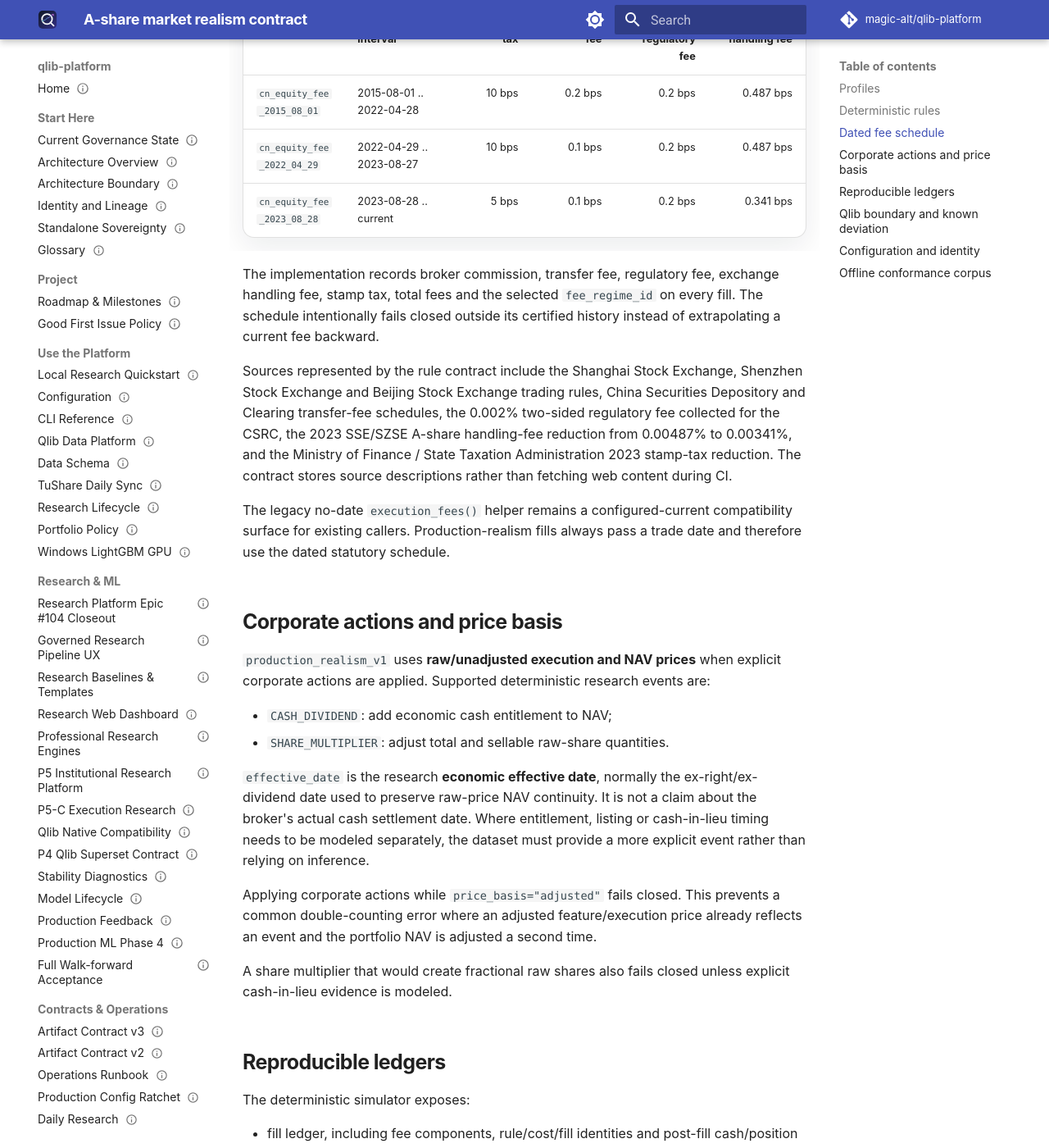
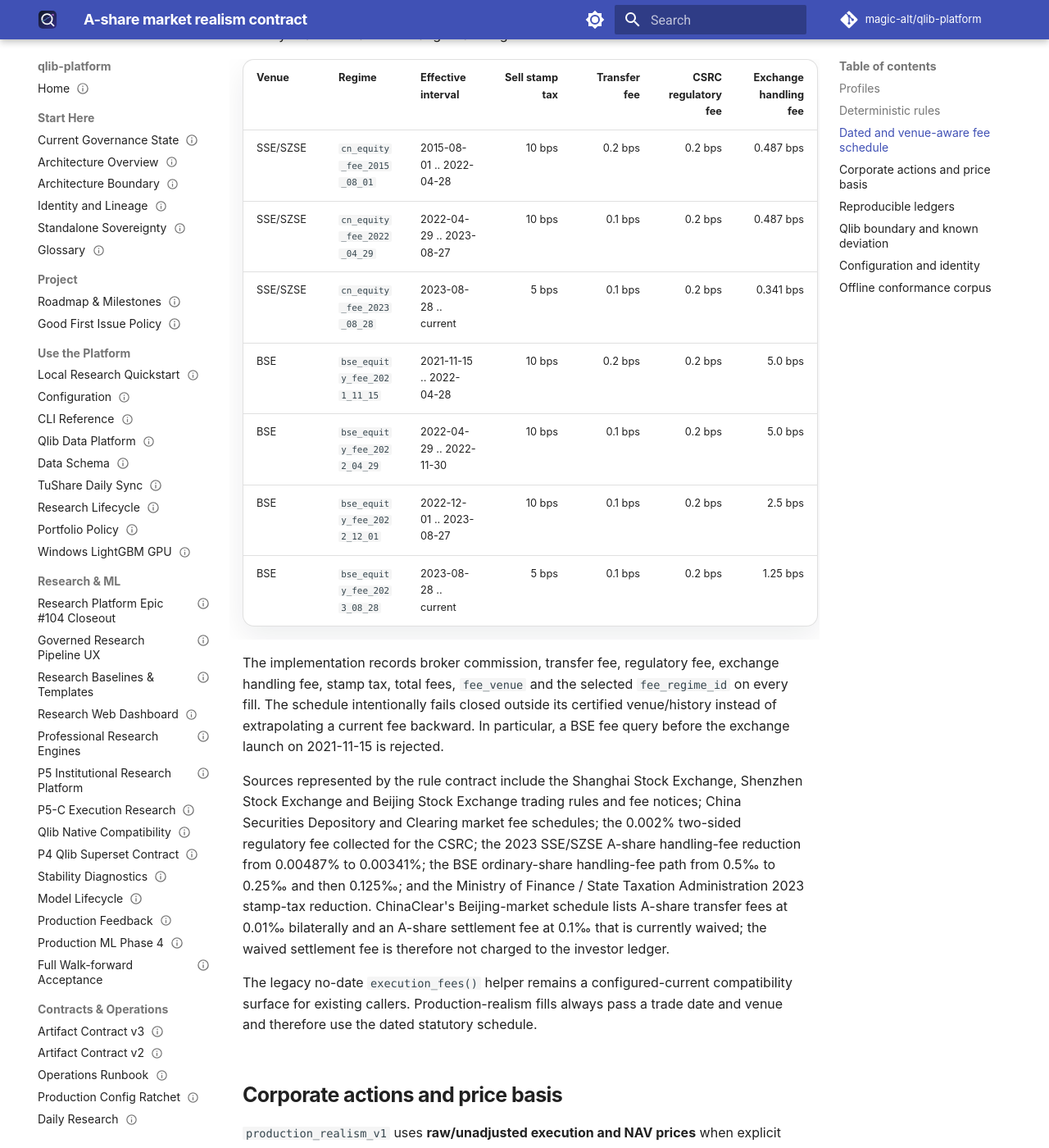
Before and after one commit to magic-alt/qlib-platform, an MkDocs documentation site: the page built from docs/ashare_market_realism.md, in a window 1280 px wide and 1400 px high, scrolled down 1935 px. Shown: the whole window at 82% size. Built offline with MkDocs 1.6.1 and Material for MkDocs 9.7.7, drawn with Linux system fonts in a browser that asks for light colours; comment, search, counter and statistics services are not loaded; some of the changed text lies outside the part shown.

Commit message:
docs(backtest): document venue-aware A-share fee regimes

```diff
--- a/docs/ashare_market_realism.md
+++ b/docs/ashare_market_realism.md
@@ -32,21 +32,27 @@ Key certified semantics are:
 - **Listing lifecycle** — `PRE_LISTING`/`NOT_LISTED` and `DELISTED`/`POST_DELISTING` states are explicitly non-tradable, supporting a PIT universe without silently backfilling future listings or dead securities.
 - **Capacity hook** — deterministic market conformance is separate from liquidity assumptions. `max_participation_rate`, spread, slippage and square-root impact remain explicit research parameters rather than alpha logic.
 
-## Dated fee schedule
+## Dated and venue-aware fee schedule
 
 For the production-realism simulator, `commission_bps` is a **broker net-commission assumption**. It is added to the explicitly modeled statutory/market charges below. If a broker quote is an all-in commission that already contains exchange handling or regulatory charges, it must be decomposed before being used here; otherwise the backtest would double count those costs.
 
-| Regime | Effective interval | Sell stamp tax | Transfer fee | CSRC regulatory fee | Exchange handling fee |
-| --- | --- | ---: | ---: | ---: | ---: |
-| `cn_equity_fee_2015_08_01` | 2015-08-01 .. 2022-04-28 | 10 bps | 0.2 bps | 0.2 bps | 0.487 bps |
-| `cn_equity_fee_2022_04_29` | 2022-04-29 .. 2023-08-27 | 10 bps | 0.1 bps | 0.2 bps | 0.487 bps |
-| `cn_equity_fee_2023_08_28` | 2023-08-28 .. current | 5 bps | 0.1 bps | 0.2 bps | 0.341 bps |
+The fee selector uses both **trade date** and **venue**. `SSE_SZSE` and `BSE` therefore cannot silently share the same exchange-handling fee.
 
-The implementation records broker commission, transfer fee, regulatory fee, exchange handling fee, stamp tax, total fees and the selected `fee_regime_id` on every fill. The schedule intentionally fails closed outside its certified history instead of extrapolating a current fee backward.
+| Venue | Regime | Effective interval | Sell stamp tax | Transfer fee | CSRC regulatory fee | Exchange handling fee |
+| --- | --- | --- | ---: | ---: | ---: | ---: |
+| SSE/SZSE | `cn_equity_fee_2015_08_01` | 2015-08-01 .. 2022-04-28 | 10 bps | 0.2 bps | 0.2 bps | 0.487 bps |
+| SSE/SZSE | `cn_equity_fee_2022_04_29` | 2022-04-29 .. 2023-08-27 | 10 bps | 0.1 bps | 0.2 bps | 0.487 bps |
+| SSE/SZSE | `cn_equity_fee_2023_08_28` | 2023-08-28 .. current | 5 bps | 0.1 bps | 0.2 bps | 0.341 bps |
+| BSE | `bse_equity_fee_2021_11_15` | 2021-11-15 .. 2022-04-28 | 10 bps | 0.2 bps | 0.2 bps | 5.0 bps |
+| BSE | `bse_equity_fee_2022_04_29` | 2022-04-29 .. 2022-11-30 | 10 bps | 0.1 bps | 0.2 bps | 5.0 bps |
+| BSE | `bse_equity_fee_2022_12_01` | 2022-12-01 .. 2023-08-27 | 10 bps | 0.1 bps | 0.2 bps | 2.5 bps |
+| BSE | `bse_equity_fee_2023_08_28` | 2023-08-28 .. current | 5 bps | 0.1 bps | 0.2 bps | 1.25 bps |
 
-Sources represented by the rule contract include the Shanghai Stock Exchange, Shenzhen Stock Exchange and Beijing Stock Exchange trading rules, China Securities Depository and Clearing transfer-fee schedules, the 0.002% two-sided regulatory fee collected for the CSRC, the 2023 SSE/SZSE A-share handling-fee reduction from 0.00487% to 0.00341%, and the Ministry of Finance / State Taxation Administration 2023 stamp-tax reduction. The contract stores source descriptions rather than fetching web content during CI.
+The implementation records broker commission, transfer fee, regulatory fee, exchange handling fee, stamp tax, total fees, `fee_venue` and the selected `fee_regime_id` on every fill. The schedule intentionally fails closed outside its certified venue/history instead of extrapolating a current fee backward. In particular, a BSE fee query before the exchange launch on 2021-11-15 is rejected.
 
-The legacy no-date `execution_fees()` helper remains a configured-current compatibility surface for existing callers. Production-realism fills always pass a trade date and therefore use the dated statutory schedule.
+Sources represented by the rule contract include the Shanghai Stock Exchange, Shenzhen Stock Exchange and Beijing Stock Exchange trading rules and fee notices; China Securities Depository and Clearing market fee schedules; the 0.002% two-sided regulatory fee collected for the CSRC; the 2023 SSE/SZSE A-share handling-fee reduction from 0.00487% to 0.00341%; the BSE ordinary-share handling-fee path from 0.5‰ to 0.25‰ and then 0.125‰; and the Ministry of Finance / State Taxation Administration 2023 stamp-tax reduction. ChinaClear's Beijing-market schedule lists A-share transfer fees at 0.01‰ bilaterally and an A-share settlement fee at 0.1‰ that is currently waived; the waived settlement fee is therefore not charged to the investor ledger.
+
+The legacy no-date `execution_fees()` helper remains a configured-current compatibility surface for existing callers. Production-realism fills always pass a trade date and venue and therefore use the dated statutory schedule.
 
 ## Corporate actions and price basis
 
@@ -65,7 +71,7 @@ A share multiplier that would create fractional raw shares also fails closed unl
 
 The deterministic simulator exposes:
 
-- fill ledger, including fee components, rule/cost/fill identities and post-fill cash/position state;
+- fill ledger, including fee components, fee venue, rule/cost/fill identities and post-fill cash/position state;
 - rejection ledger with reason and rule identity;
 - daily cash/market-value/equity ledger;
 - daily total/sellable position ledger;
@@ -95,6 +101,6 @@ Changing the resolved rule-set version, execution engine, cost model, fill model
 
 ## Offline conformance corpus
 
-`tests/test_ashare_market_realism_conformance.py`, `tests/test_ashare_market_rule_binding.py` and `tests/test_ashare_fee_schedule.py` form the blocking, no-network corpus. They cover T+1, sellable quantity, board/odd lots, directional upper/lower limits, suspension vs missing bars, historical regime boundaries, fee boundaries/components, corporate-action NAV continuity, adjusted-price double-count protection, listing lifecycle, execution-profile separation and experiment identity.
+`tests/test_ashare_market_realism_conformance.py`, `tests/test_ashare_market_rule_binding.py` and `tests/test_ashare_fee_schedule.py` form the blocking, no-network corpus. They cover T+1, sellable quantity, board/odd lots, directional upper/lower limits, suspension vs missing bars, historical and venue-specific fee boundaries/components, corporate-action NAV continuity, adjusted-price double-count protection, listing lifecycle, execution-profile separation and experiment identity.
 
 Real Tushare release spot checks can be added as governed data validation, but ordinary PR CI must remain deterministic and must not require vendor credentials or network access.
```
